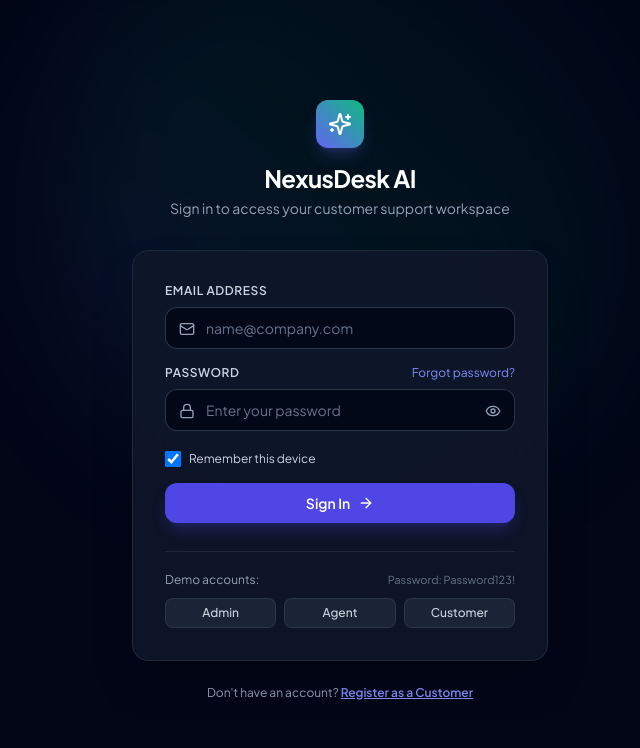
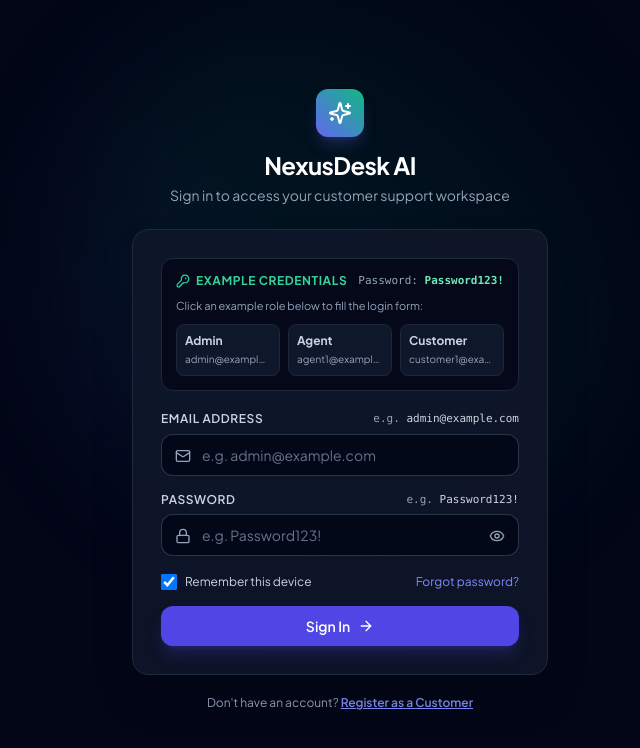
Before and after one commit to Suhirdha24/AI-customer-support-and-help-desk-platform, a React (Vite) app in the folder client/: page /login in a window 1280 px wide. Shown: the top 748 px of the page, without its empty margins (300-940 px from the left). Built offline with nearby package versions, Linux system fonts and the light colour scheme.

Commit message:
feat(auth): add prominent example email and password callouts, hints, and 1-click autofill

```diff
--- a/client/src/features/auth/LoginPage.tsx
+++ b/client/src/features/auth/LoginPage.tsx
@@ -11,7 +11,9 @@ import {
   AlertCircle,
   Eye,
   EyeOff,
+  KeyRound,
   HelpCircle,
+  Check,
 } from 'lucide-react';
 
 export const LoginPage: React.FC = () => {
@@ -21,6 +23,7 @@ export const LoginPage: React.FC = () => {
   const [rememberMe, setRememberMe] = useState(true);
   const [loading, setLoading] = useState(false);
   const [errorMessage, setErrorMessage] = useState<string | null>(null);
+  const [selectedExample, setSelectedExample] = useState<string | null>(null);
   const [forgotModalOpen, setForgotModalOpen] = useState(false);
 
   const { login, isAuthenticated, user } = useAuthStore();
@@ -41,7 +44,7 @@ export const LoginPage: React.FC = () => {
 
     const cleanEmail = email.trim();
     if (!cleanEmail || !password) {
-      setErrorMessage('Please enter both your email and password.');
+      setErrorMessage('Please enter both your email address and password.');
       return;
     }
 
@@ -73,7 +76,7 @@ export const LoginPage: React.FC = () => {
         err.response?.data?.error?.message ||
         err.response?.data?.message ||
         (err.message === 'Network Error'
-          ? 'Unable to connect to the authentication server. Please check your network connection.'
+          ? 'Unable to connect to the authentication server. Please check your backend connection.'
           : 'Invalid email or password. Please verify your credentials and try again.');
       setErrorMessage(msg);
       toast.error(msg);
@@ -82,22 +85,23 @@ export const LoginPage: React.FC = () => {
     }
   };
 
-  // Discreet demo account autofill helper
-  const handleAutofill = (demoEmail: string) => {
+  // Example credentials autofill
+  const handleAutofill = (demoEmail: string, roleKey: string) => {
     setEmail(demoEmail);
     setPassword('Password123!');
+    setSelectedExample(roleKey);
     setErrorMessage(null);
   };
 
   return (
     <div className="min-h-screen bg-slate-950 flex flex-col justify-center py-12 sm:px-6 lg:px-8 relative overflow-hidden font-sans">
-      {/* Background ambient lighting */}
-      <div className="absolute top-1/4 left-1/2 -translate-x-1/2 -translate-y-1/2 w-[36rem] h-[36rem] bg-gradient-to-tr from-indigo-600/15 via-emerald-600/10 to-transparent rounded-full blur-3xl pointer-events-none" />
+      {/* Ambient background lighting */}
+      <div className="absolute top-1/3 left-1/2 -translate-x-1/2 -translate-y-1/2 w-[34rem] h-[34rem] bg-gradient-to-tr from-indigo-600/15 via-emerald-600/10 to-transparent rounded-full blur-3xl pointer-events-none" />
 
       <div className="sm:mx-auto sm:w-full sm:max-w-md relative z-10 px-4">
         {/* Brand Header */}
-        <div className="text-center mb-8">
-          <div className="inline-flex items-center justify-center w-12 h-12 rounded-xl bg-gradient-to-tr from-indigo-500 to-emerald-500 text-white shadow-lg shadow-indigo-500/25 mb-3.5">
+        <div className="text-center mb-6">
+          <div className="inline-flex items-center justify-center w-12 h-12 rounded-xl bg-gradient-to-tr from-indigo-500 to-emerald-500 text-white shadow-lg shadow-indigo-500/25 mb-3">
             <Sparkles className="w-6 h-6" />
           </div>
           <h1 className="text-2xl font-bold tracking-tight text-white">NexusDesk AI</h1>
@@ -107,10 +111,77 @@ export const LoginPage: React.FC = () => {
         </div>
 
         {/* Card */}
-        <div className="bg-slate-900/90 border border-slate-800 rounded-2xl p-7 sm:p-8 shadow-2xl backdrop-blur-xl">
+        <div className="bg-slate-900/90 border border-slate-800 rounded-2xl p-6 sm:p-7 shadow-2xl backdrop-blur-xl">
+          {/* Example Credentials Box */}
+          <div className="mb-5 p-3.5 rounded-xl bg-slate-950/80 border border-slate-800">
+            <div className="flex items-center justify-between mb-2">
+              <span className="text-xs font-bold uppercase tracking-wider text-emerald-400 flex items-center gap-1.5">
+                <KeyRound className="w-3.5 h-3.5 text-emerald-400" />
+                <span>Example Credentials</span>
+              </span>
+              <span className="text-[11px] text-slate-400 font-mono">
+                Password: <strong className="text-emerald-300">Password123!</strong>
+              </span>
+            </div>
+
+            <p className="text-[11px] text-slate-400 mb-2.5">
+              Click an example role below to fill the login form:
+            </p>
+
+            <div className="grid grid-cols-3 gap-2">
+              <button
+                type="button"
+                onClick={() => handleAutofill('admin@example.com', 'admin')}
+                className={`px-2 py-2 rounded-lg text-left transition-all border text-xs cursor-pointer ${
+                  selectedExample === 'admin'
+                    ? 'bg-rose-500/15 border-rose-500/50 text-rose-200'
+                    : 'bg-slate-900 hover:bg-slate-800 border-slate-800 text-slate-300 hover:text-white'
+                }`}
+              >
+                <div className="font-bold flex items-center justify-between">
+                  <span>Admin</span>
+                  {selectedExample === 'admin' && <Check className="w-3 h-3 text-rose-400" />}
+                </div>
+                <div className="text-[10px] text-slate-400 truncate mt-0.5">admin@example.com</div>
+              </button>
+
+              <button
+                type="button"
+                onClick={() => handleAutofill('agent1@example.com', 'agent')}
+                className={`px-2 py-2 rounded-lg text-left transition-all border text-xs cursor-pointer ${
+                  selectedExample === 'agent'
+                    ? 'bg-indigo-500/15 border-indigo-500/50 text-indigo-200'
+                    : 'bg-slate-900 hover:bg-slate-800 border-slate-800 text-slate-300 hover:text-white'
+                }`}
+              >
+                <div className="font-bold flex items-center justify-between">
+                  <span>Agent</span>
+                  {selectedExample === 'agent' && <Check className="w-3 h-3 text-indigo-400" />}
+                </div>
+                <div className="text-[10px] text-slate-400 truncate mt-0.5">agent1@example.com</div>
+              </button>
+
+              <button
+                type="button"
+                onClick={() => handleAutofill('customer1@example.com', 'customer')}
+                className={`px-2 py-2 rounded-lg text-left transition-all border text-xs cursor-pointer ${
+                  selectedExample === 'customer'
+                    ? 'bg-emerald-500/15 border-emerald-500/50 text-emerald-200'
+                    : 'bg-slate-900 hover:bg-slate-800 border-slate-800 text-slate-300 hover:text-white'
+                }`}
+              >
+                <div className="font-bold flex items-center justify-between">
+                  <span>Customer</span>
+                  {selectedExample === 'customer' && <Check className="w-3 h-3 text-emerald-400" />}
+                </div>
+                <div className="text-[10px] text-slate-400 truncate mt-0.5">customer1@example.com</div>
+              </button>
+            </div>
+          </div>
+
           {/* Inline Error Alert */}
           {errorMessage && (
-            <div className="mb-5 p-3.5 rounded-xl bg-rose-500/10 border border-rose-500/30 text-rose-300 text-xs flex items-start gap-2.5 animate-fadeIn">
+            <div className="mb-4 p-3 rounded-xl bg-rose-500/10 border border-rose-500/30 text-rose-300 text-xs flex items-start gap-2 animate-fadeIn">
               <AlertCircle className="w-4 h-4 text-rose-400 shrink-0 mt-0.5" />
               <div className="flex-1 leading-relaxed">{errorMessage}</div>
             </div>
@@ -119,16 +190,21 @@ export const LoginPage: React.FC = () => {
           {/* Form */}
           <form onSubmit={handleLogin} className="space-y-4">
             <div>
-              <label className="block text-xs font-semibold text-slate-300 uppercase tracking-wider mb-2">
-                Email Address
-              </label>
+              <div className="flex items-center justify-between mb-1.5">
+                <label className="block text-xs font-semibold text-slate-300 uppercase tracking-wider">
+                  Email Address
+                </label>
+                <span className="text-[11px] text-slate-400 font-mono">
+                  e.g. <span className="text-slate-300">admin@example.com</span>
+                </span>
+              </div>
               <div className="relative">
                 <Mail className="w-4 h-4 text-slate-400 absolute left-3.5 top-3.5" />
                 <input
                   type="email"
                   value={email}
                   onChange={(e) => setEmail(e.target.value)}
-                  placeholder="name@company.com"
+                  placeholder="e.g. admin@example.com"
                   required
                   autoComplete="email"
                   disabled={loading}
@@ -138,17 +214,13 @@ export const LoginPage: React.FC = () => {
             </div>
 
             <div>
-              <div className="flex items-center justify-between mb-2">
+              <div className="flex items-center justify-between mb-1.5">
                 <label className="block text-xs font-semibold text-slate-300 uppercase tracking-wider">
                   Password
                 </label>
-                <button
-                  type="button"
-                  onClick={() => setForgotModalOpen(true)}
-                  className="text-xs text-indigo-400 hover:text-indigo-300 transition-colors"
-                >
-                  Forgot password?
-                </button>
+                <span className="text-[11px] text-slate-400 font-mono">
+                  e.g. <span className="text-slate-300">Password123!</span>
+                </span>
               </div>
               <div className="relative">
                 <Lock className="w-4 h-4 text-slate-400 absolute left-3.5 top-3.5" />
@@ -156,7 +228,7 @@ export const LoginPage: React.FC = () => {
                   type={showPassword ? 'text' : 'password'}
                   value={password}
                   onChange={(e) => setPassword(e.target.value)}
-                  placeholder="Enter your password"
+                  placeholder="e.g. Password123!"
                   required
                   autoComplete="current-password"
                   disabled={loading}
@@ -166,14 +238,14 @@ export const LoginPage: React.FC = () => {
                   type="button"
                   onClick={() => setShowPassword(!showPassword)}
                   aria-label={showPassword ? 'Hide password' : 'Show password'}
-                  className="absolute right-3.5 top-3.5 text-slate-400 hover:text-slate-200 transition-colors"
+                  className="absolute right-3.5 top-3.5 text-slate-400 hover:text-slate-200 transition-colors cursor-pointer"
                 >
                   {showPassword ? <EyeOff className="w-4 h-4" /> : <Eye className="w-4 h-4" />}
                 </button>
               </div>
             </div>
 
-            <div className="flex items-center justify-between pt-1">
+            <div className="flex items-center justify-between pt-0.5">
               <label className="flex items-center gap-2 cursor-pointer text-xs text-slate-300">
                 <input
                   type="checkbox"
@@ -183,12 +255,20 @@ export const LoginPage: React.FC = () => {
                 />
                 <span>Remember this device</span>
               </label>
+
+              <button
+                type="button"
+                onClick={() => setForgotModalOpen(true)}
+                className="text-xs text-indigo-400 hover:text-indigo-300 transition-colors"
+              >
+                Forgot password?
+              </button>
             </div>
 
             <button
               type="submit"
               disabled={loading}
-              className="w-full mt-3 flex items-center justify-center gap-2 py-2.5 px-4 bg-indigo-600 hover:bg-indigo-500 active:bg-indigo-700 text-white text-sm font-semibold rounded-xl shadow-lg shadow-indigo-600/25 transition-all disabled:opacity-50 cursor-pointer"
+              className="w-full mt-2 flex items-center justify-center gap-2 py-2.5 px-4 bg-indigo-600 hover:bg-indigo-500 active:bg-indigo-700 text-white text-sm font-semibold rounded-xl shadow-lg shadow-indigo-600/25 transition-all disabled:opacity-50 cursor-pointer"
             >
               {loading ? (
                 <>
@@ -203,41 +283,10 @@ export const LoginPage: React.FC = () => {
               )}
             </button>
           </form>
-
-          {/* Discreet Demo Autofill Helper */}
-          <div className="mt-7 pt-5 border-t border-slate-800">
-            <div className="flex items-center justify-between text-xs text-slate-400 mb-2.5">
-              <span>Demo accounts:</span>
-              <span className="text-[11px] text-slate-500">Password: Password123!</span>
-            </div>
-            <div className="grid grid-cols-3 gap-2">
-              <button
-                type="button"
-                onClick={() => handleAutofill('admin@example.com')}
-                className="px-2.5 py-1.5 rounded-lg bg-slate-800/80 hover:bg-slate-800 text-slate-300 hover:text-white border border-slate-700/60 text-xs font-medium transition-colors text-center"
-              >
-                Admin
-              </button>
-              <button
-                type="button"
-                onClick={() => handleAutofill('agent1@example.com')}
-                className="px-2.5 py-1.5 rounded-lg bg-slate-800/80 hover:bg-slate-800 text-slate-300 hover:text-white border border-slate-700/60 text-xs font-medium transition-colors text-center"
-              >
-                Agent
-              </button>
-              <button
-                type="button"
-                onClick={() => handleAutofill('customer1@example.com')}
-                className="px-2.5 py-1.5 rounded-lg bg-slate-800/80 hover:bg-slate-800 text-slate-300 hover:text-white border border-slate-700/60 text-xs font-medium transition-colors text-center"
-              >
-                Customer
-              </button>
-            </div>
-          </div>
         </div>
 
         {/* Footer */}
-        <p className="text-center text-xs text-slate-400 mt-6">
+        <p className="text-center text-xs text-slate-400 mt-5">
           Don't have an account?{' '}
           <Link to="/register" className="font-semibold text-indigo-400 hover:text-indigo-300 underline">
             Register as a Customer
@@ -252,13 +301,12 @@ export const LoginPage: React.FC = () => {
             <div className="w-10 h-10 rounded-xl bg-indigo-500/10 text-indigo-400 flex items-center justify-center mb-3">
               <HelpCircle className="w-5 h-5" />
             </div>
-            <h3 className="text-base font-bold text-white mb-1">Reset Password</h3>
+            <h3 className="text-base font-bold text-white mb-1">Example Logins & Reset</h3>
             <p className="text-xs text-slate-400 mb-4 leading-relaxed">
-              For demo and development access, you can sign in with any demo role using password{' '}
-              <code className="text-indigo-300 bg-slate-800 px-1.5 py-0.5 rounded font-mono">
+              For demo and development access, you can sign in with any role using password{' '}
+              <code className="text-emerald-400 bg-slate-800 px-1.5 py-0.5 rounded font-mono font-bold">
                 Password123!
-              </code>{' '}
-              or contact your administrator.
+              </code>
             </p>
             <div className="flex justify-end">
               <button
```
